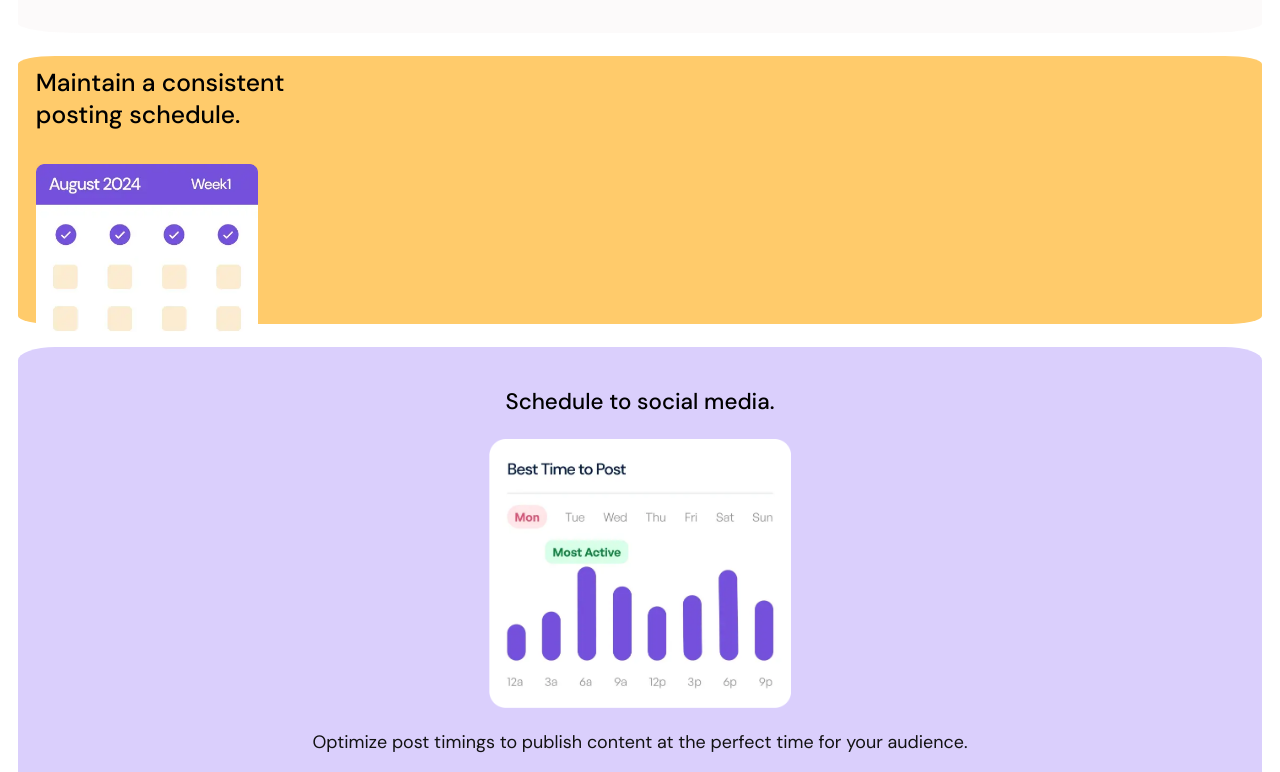
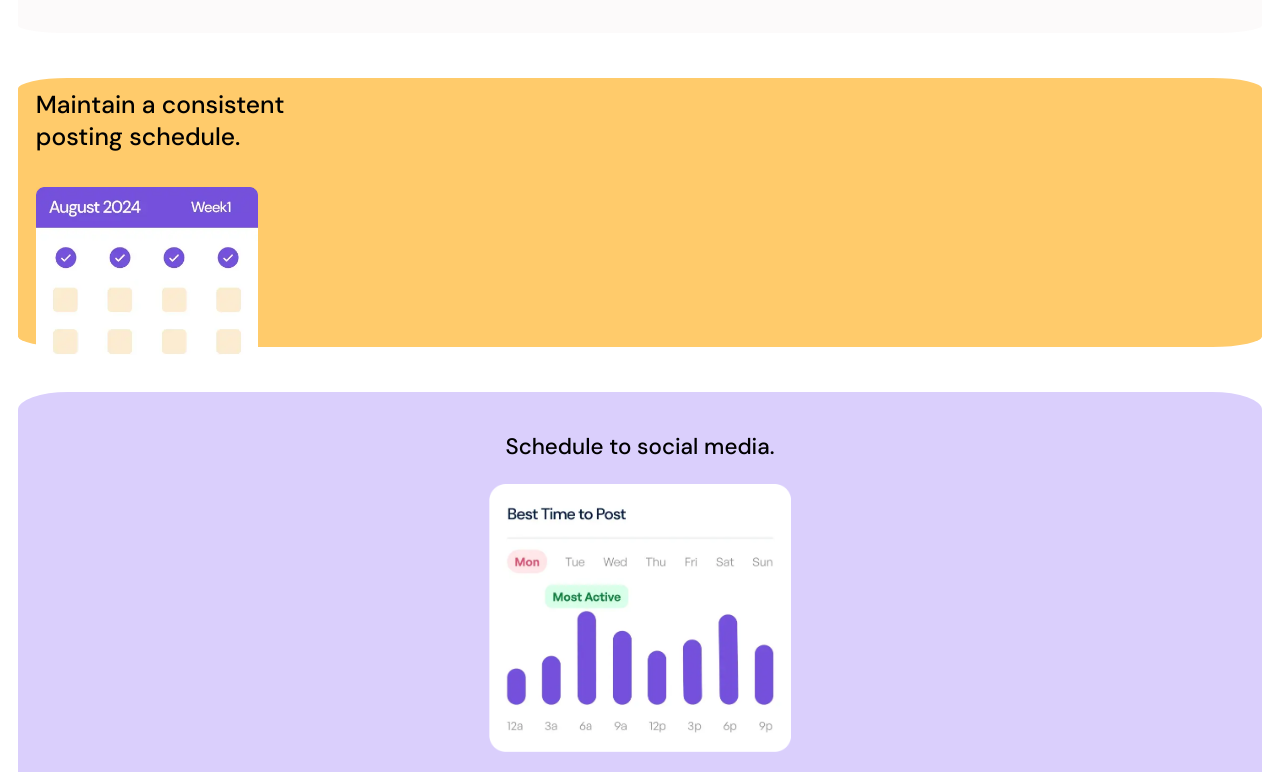
Before and after one commit to S4V10N/bento-grid, a plain HTML site: page index.html in a window 1280 px wide. Shown: the part 538-1310 px from the top of the page. Drawn offline with Linux system fonts and the light colour scheme.

Commit message:
finishing touches

```diff
--- a/css/styles.css
+++ b/css/styles.css
@@ -23,6 +23,10 @@ html{
     font-family: 'DM Sans' , sans-serif;
     font-size: 1.4rem;
     padding: 0rem 0.8rem;
+}
+body{
+    display: flex;
+    flex-direction: column;
 }
 h1{
     text-align: center;
@@ -210,3 +214,14 @@ h2{
 .footer img{
     height: 40%;
 }
+
+@media (min-width: 500px) {
+    .box,.box1,.box2,.box3,.box4,.box5,.box6,.box7{
+        border-radius: 3%;
+    }
+}
+@media (min-width: 700px) {
+    .box,.box1,.box2,.box3,.box4,.box5,.box6,.box7{
+        border-radius: 4%;
+    }
+}
```
